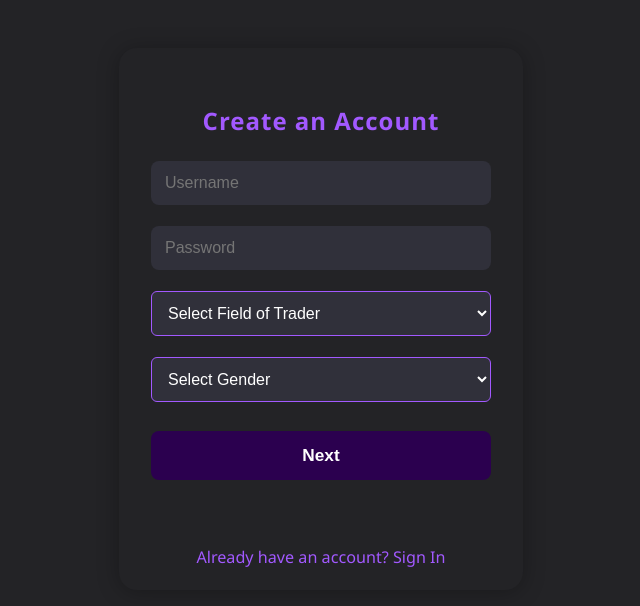
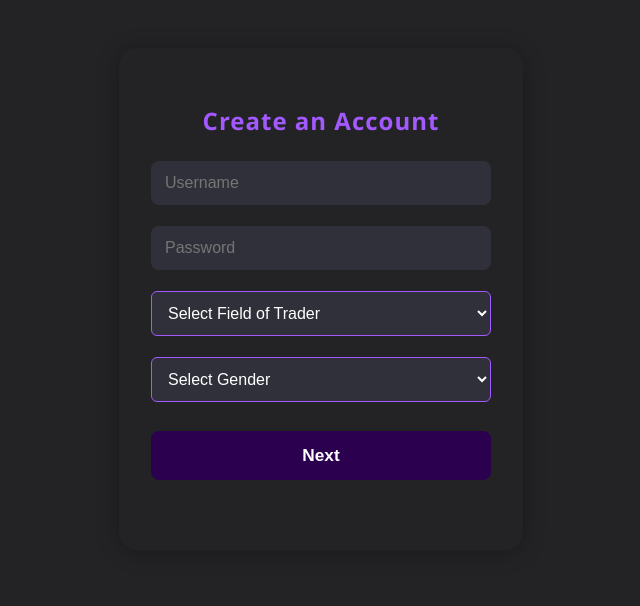
Before and after one commit to vainqueurkaro/vendorhub, a plain HTML site: page signup.html in a window 1280 px wide. Shown: the whole page, without its empty margins (319-959 px from the left). Drawn offline with Linux system fonts and the light colour scheme.

Commit message:
Update signup.html

```diff
--- a/signup.html
+++ b/signup.html
@@ -30,9 +30,6 @@
         <button type="submit">Next</button>
         <div class="auth-message" id="signupMessageStep1"></div>
       </form>
-      <div class="auth-links">
-        <a href="login.html">Already have an account? Sign In</a>
-      </div>
     </div>
 
     <!-- Profile Information Section -->
```
